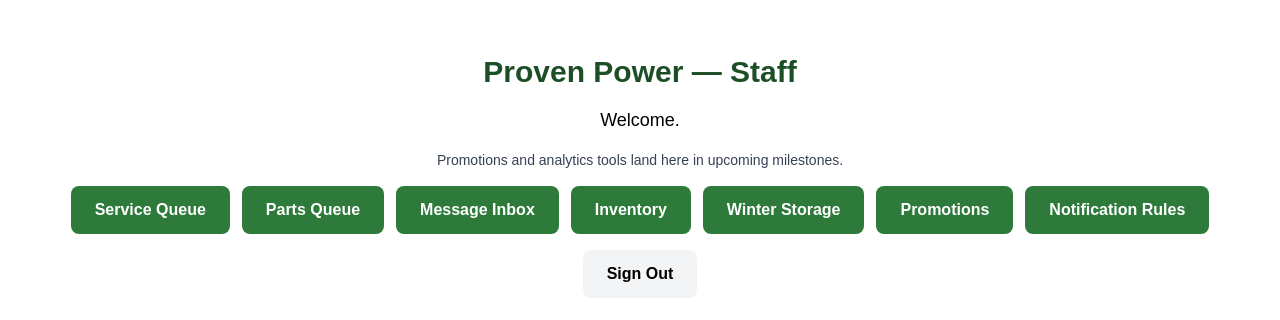
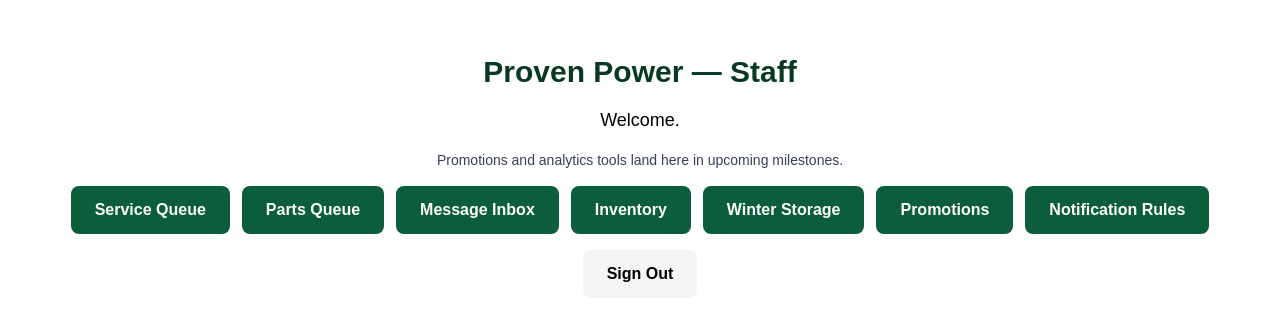
Before and after one commit to Tegcoding13/proven-power-mobile, a Next.js app in the folder apps/admin/: page / in a window 1280 px wide. Shown: the part 224-544 px from the top of the page. Built offline with nearby package versions, Linux system fonts and the light colour scheme; no server answers.

Commit message:
Sync web/admin brand green CSS variables with the new dark forest green

```diff
--- a/apps/admin/app/globals.css
+++ b/apps/admin/app/globals.css
@@ -3,8 +3,8 @@
 :root {
   --background: #ffffff;
   --foreground: #111111;
-  --brand-green: #2d7a3a;
-  --brand-green-dark: #1d4f26;
+  --brand-green: #0b5d3b;
+  --brand-green-dark: #073923;
 }
 
 @theme inline {
```
Also changed, not shown: 1 other file (tests, documents, lock files or other folders).
